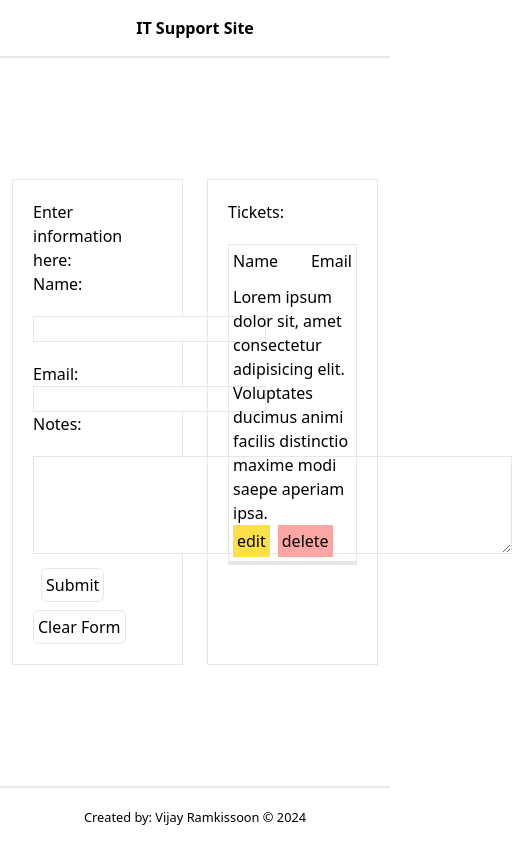
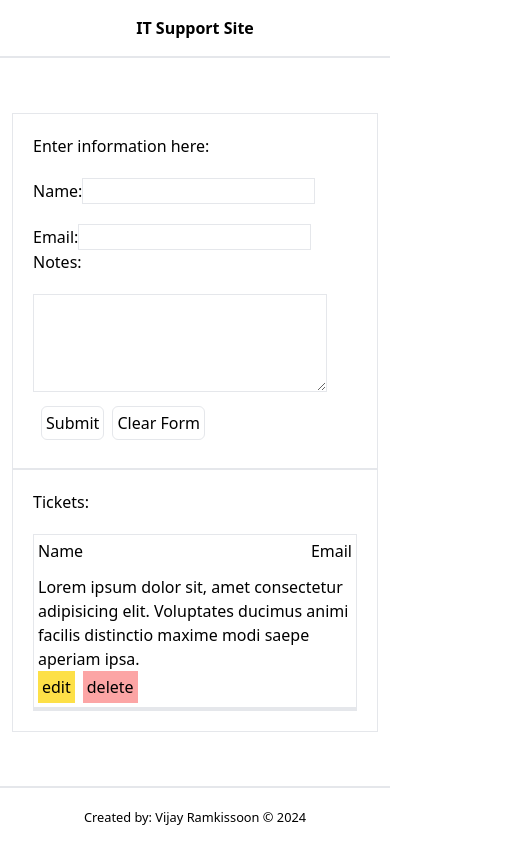
Before and after one commit to vijay-ram365/tech-support-website, a React (Vite) app: page / in a window 390 px wide. Shown: the whole page, 512 px wide, since content can reach past the window. Built offline with nearby package versions, Linux system fonts and the light colour scheme.

Commit message:
added responsive design changes

```diff
--- a/src/AppLayout.jsx
+++ b/src/AppLayout.jsx
@@ -7,7 +7,7 @@ export default function AppLayout() {
   return (
     <div className="flex flex-col h-screen justify-between">
       <Header></Header>
-      <div className="grid grid-cols-2 m-auto gap-6 px-3">
+      <div className="px-3 sm:grid grid-cols-2 m-auto gap-6">
         <EnterTicket></EnterTicket>
         <ShowTicket></ShowTicket>
       </div>
--- a/src/components/EnterTicket.jsx
+++ b/src/components/EnterTicket.jsx
@@ -15,7 +15,7 @@ export default function EnterTicket() {
           <label htmlFor="notes">Notes:</label>
           <textarea
             rows={4}
-            cols={50}
+            cols={30}
             className="border mt-5"
             id="notes"
           ></textarea>
```
